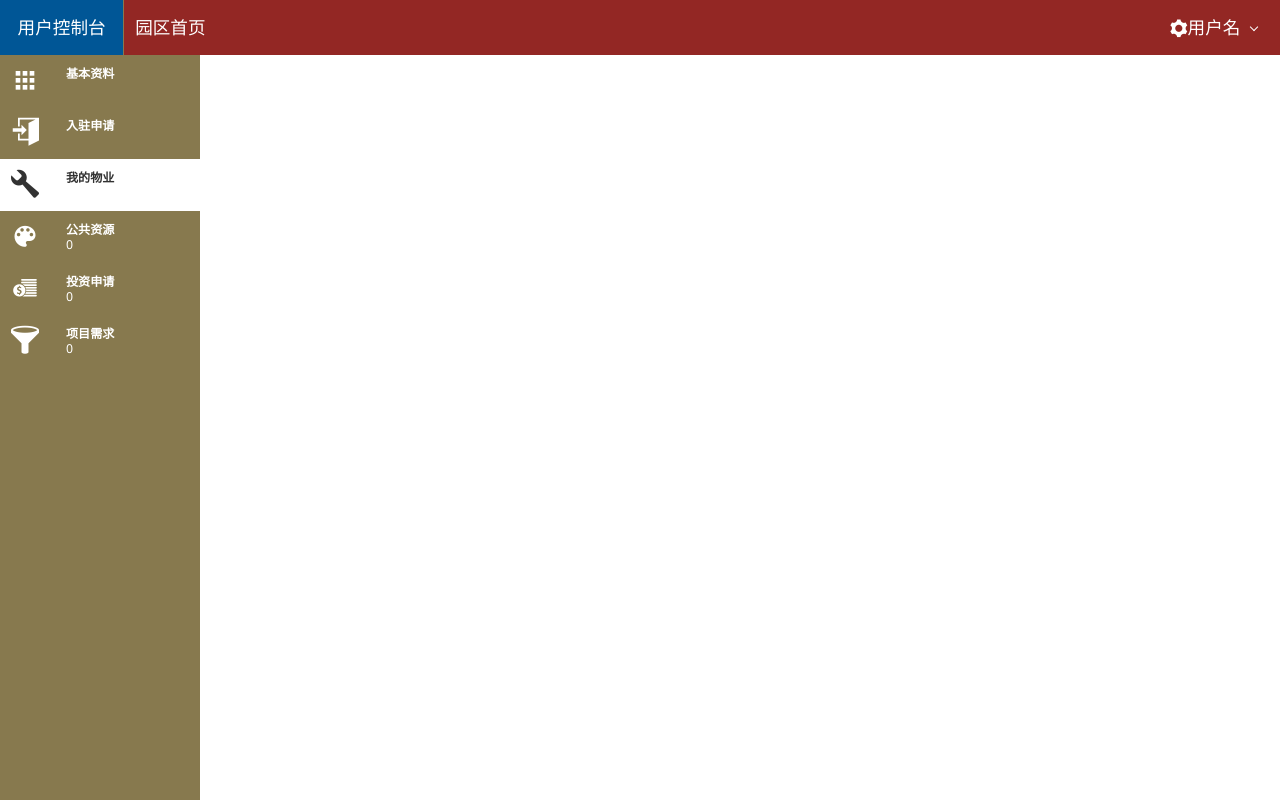
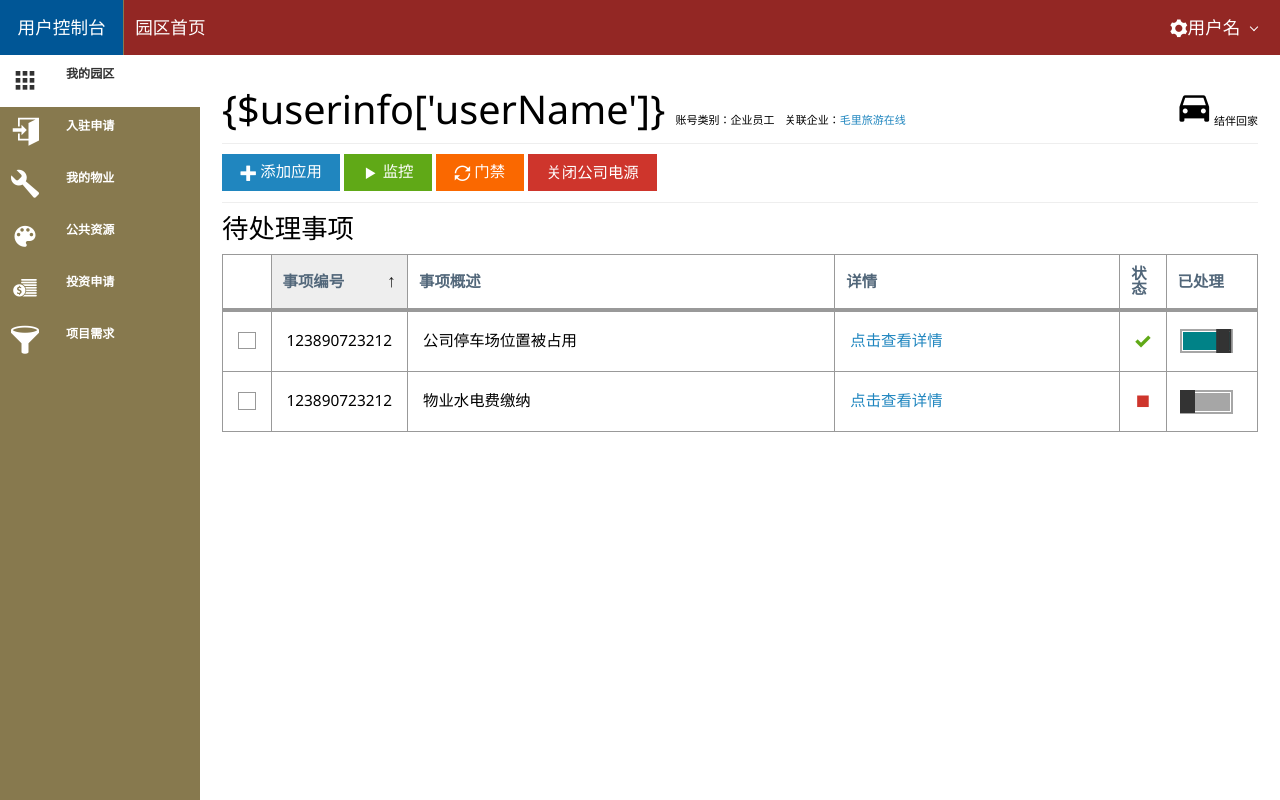
Before and after one commit to shaoyi88/mis, a CodeIgniter app: template mis_application/views/page/myhome.tpl in a window 1280 px wide. Run offline with CodeIgniter, Linux system fonts and the light colour scheme; the template is opened without the code that fills it, so the values that code supplies are empty.

Commit message:
“我的园区”页面更新

```diff
--- a/mis_application/views/page/myhome.tpl
+++ b/mis_application/views/page/myhome.tpl
@@ -44,7 +44,7 @@
 </style>
 <script>
     function pushMessage(t){
-        var mes = 'Info|Implement independently';
+        var mes = '注意|这是操作提示';
         $.Notify({
             caption: mes.split("|")[0],
             content: mes.split("|")[1],
@@ -87,37 +87,92 @@
             <div class="row" style="height: 100%">
                 <div class="cell size-x200 bg-taupe" id="cell-sidebar" style="height: 100%">
                     <ul class="sidebar bg-taupe">
-                        <li><a href="#">
+                        <li class="active"><a href="#">
                             <span class="mif-apps icon"></span>
-                            <span class="title">基本资料</span>
+                            <span class="title">我的园区</span>
                         </a></li>
                         <li><a href="#">
                             <span class="mif-enter icon"></span>
                             <span class="title">入驻申请</span>
                         </a></li>
-                        <li class="active"><a href="#">
+                        <li><a href="#">
                             <span class="mif-wrench icon"></span>
                             <span class="title">我的物业</span>
                         </a></li>
                         <li><a href="#">
                             <span class="mif-palette icon"></span>
                             <span class="title">公共资源</span>
-                            <span class="counter">0</span>
                         </a></li>
                         <li><a href="#">
                             <span class="mif-coins icon"></span>
                             <span class="title">投资申请</span>
-                            <span class="counter">0</span>
                         </a></li>
                         <li><a href="#">
                             <span class="mif-filter icon"></span>
                             <span class="title">项目需求</span>
-                            <span class="counter">0</span>
                         </a></li>
                     </ul>
                 </div>
                 <div class="cell auto-size padding20 bg-white" id="cell-content">
-
+                    <h1 class="text-light">{$userinfo['userName']}&nbsp;<span class="text-small">账号类别：企业员工</span>&nbsp;<span class="text-small">关联企业：<a href="#">毛里旅游在线</a></span><span class="mif-drive-eta place-right"><span class="text-small">结伴回家</span></h1>
+                    <hr class="thin bg-grayLighter">
+                    <button class="button primary" onclick="pushMessage('info')"><span class="mif-plus"></span> 添加应用</button>
+                    <button class="button success" onclick="pushMessage('success')"><span class="mif-play"></span> 监控</button>
+                    <button class="button warning" onclick="pushMessage('warning')"><span class="mif-loop2"></span> 门禁</button>
+                    <button class="button alert" onclick="pushMessage('alert')">关闭公司电源</button>
+                    <hr class="thin bg-grayLighter">
+                    <h3>待处理事项</h3>
+                    <table class="dataTable border bordered" data-auto-width="false">
+                        <thead>
+                        <tr>
+                            <td style="width: 20px">
+                            </td>
+                            <td class="sortable-column sort-asc" style="width: 100px">事项编号</td>
+                            <td class="sortable-column">事项概述</td>
+                            <td class="sortable-column">详情</td>
+                            <td class="sortable-column" style="width: 20px">状态</td>
+                            <td style="width: 20px">已处理</td>
+                        </tr>
+                        </thead>
+                        <tbody>
+                        <tr>
+                            <td>
+                                <label class="input-control checkbox small-check no-margin">
+                                    <input type="checkbox">
+                                    <span class="check"></span>
+                                </label>
+                            </td>
+                            <td>123890723212</td>
+                            <td>公司停车场位置被占用</td>
+                            <td><a href="#">点击查看详情</a></td>
+                            <td class="align-center"><span class="mif-checkmark fg-green"></span></td>
+                            <td>
+                                <label class="switch-original">
+                                    <input type="checkbox" checked>
+                                    <span class="check"></span>
+                                </label>
+                            </td>
+                        </tr>
+                        <tr>
+                            <td>
+                                <label class="input-control checkbox small-check no-margin">
+                                    <input type="checkbox">
+                                    <span class="check"></span>
+                                </label>
+                            </td>
+                            <td>123890723212</td>
+                            <td>物业水电费缴纳</td>
+                            <td><a href="#">点击查看详情</a></td>
+                            <td class="align-center"><span class="mif-stop fg-red"></span></td>
+                            <td>
+                                <label class="switch-original">
+                                    <input type="checkbox">
+                                    <span class="check"></span>
+                                </label>
+                            </td>
+                        </tr>
+                        </tbody>
+                    </table>
                 </div>
             </div>
         </div>
```
